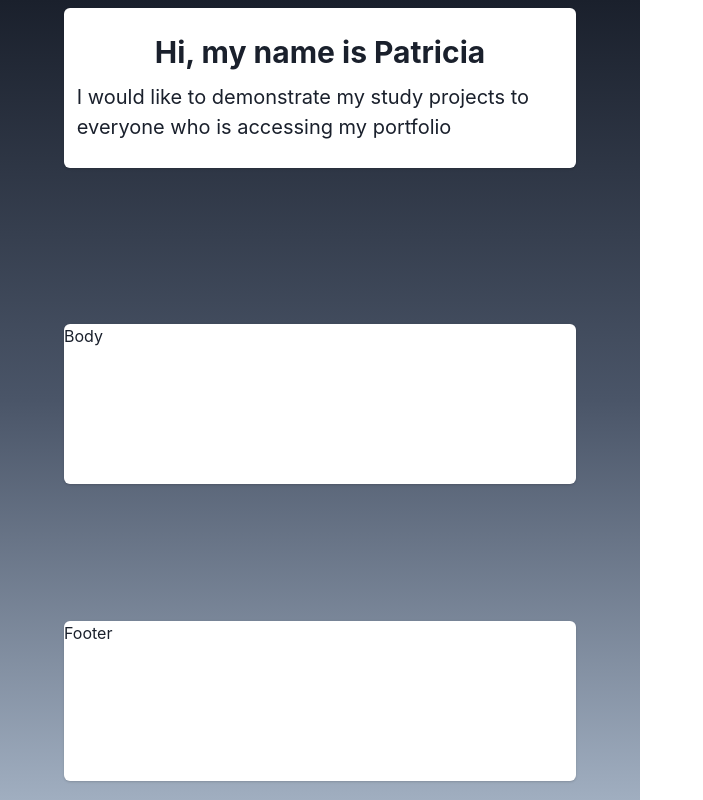
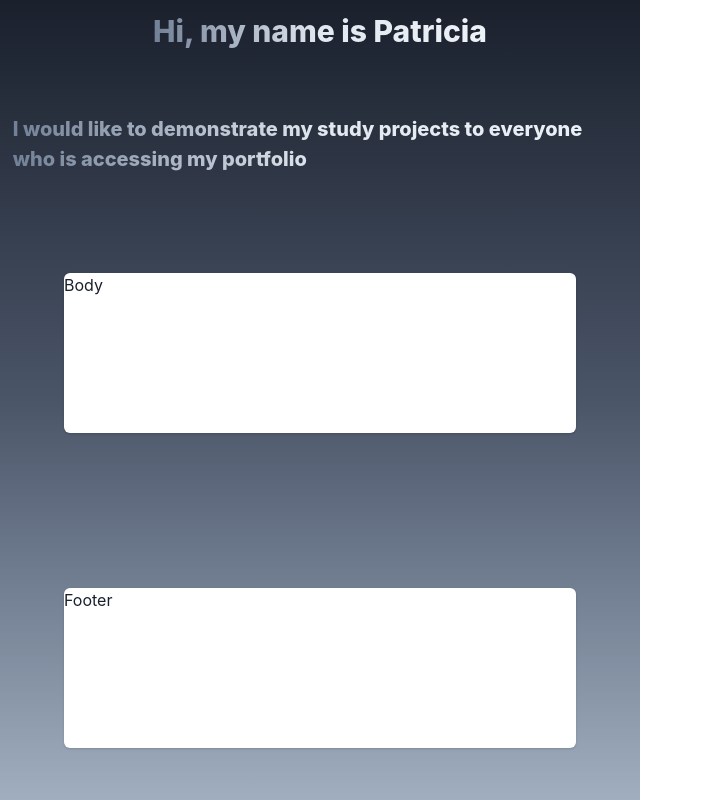
Before and after one commit to olliso17/Myportifolio, a Next.js app: page / in a window 1280 px wide. Shown: the whole page, without its empty margins (0-703 px from the left). Built offline with nearby package versions, Linux system fonts and the light colour scheme; no server answers.

Commit message:
feat(text): update color in text header

```diff
--- a/components/card/card_header.tsx
+++ b/components/card/card_header.tsx
@@ -7,25 +7,11 @@ type ContainerProps = {
 
 export const CardHeader = () => {
   return (
-    <Card
-      width={{
-        base: "100vw",
-        lg: "40vw",
-        xl: "40vw",
-      }}
-      height={{
-        base: "12vh",
-        lg: "20vh",
-        xl: "20vh",
-      }}
-      marginTop={"1vh"}
-      marginBottom={{ base: "5vh", lg: "15vh", xl: "15vh" }}
-      display={"flex"}
-      flexDirection={"column"}
-      alignItems={"center"}
-      justifyContent={"center"}
-    >
+    <>
       <Heading
+        bgGradient="linear(to-l, gray.100, gray.200, gray.500)"
+        bgClip="text"
+        fontWeight="extrabold"
         as="h1"
         fontSize={{ base: "xl", lg: "3xl", xl: "3xl" }}
         textAlign="center"
@@ -35,6 +21,9 @@ export const CardHeader = () => {
         Hi, my name is Patricia
       </Heading>
       <Text
+        bgGradient="linear(to-l, gray.100, gray.200, gray.500)"
+        bgClip="text"
+        fontWeight="extrabold"
         className="animated-text"
         fontSize={{ base: "sm", lg: "lg", xl: "xl" }}
         margin={"1vw"}
@@ -44,6 +33,6 @@ export const CardHeader = () => {
       </Text>
 
       {/* <Text>Header</Text> */}
-    </Card>
+    </>
   );
 };
```
